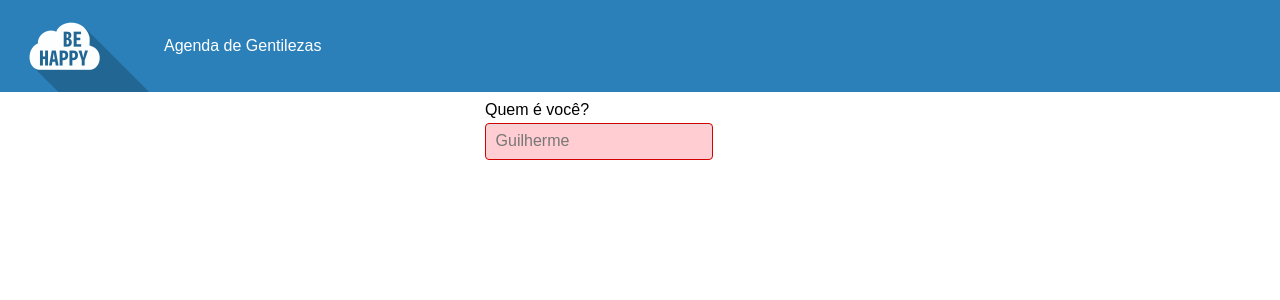
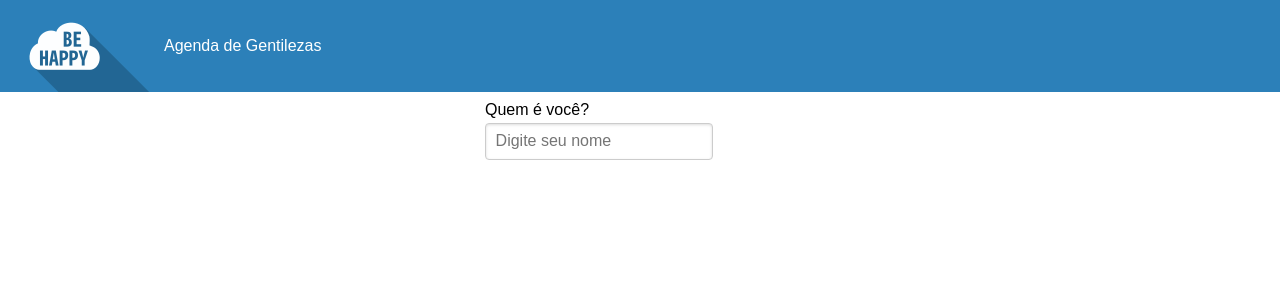
Before and after one commit to thiagoneres/behappywithme2, a React (Create React App) app: page / in a window 1280 px wide. Shown: the top 300 px of the page. Built offline with nearby package versions, Linux system fonts and the light colour scheme.

Commit message:
Update NovoUsuario

```diff
--- a/src/components/NovoUsuario/index.jsx
+++ b/src/components/NovoUsuario/index.jsx
@@ -1,23 +1,50 @@
 import React from 'react'
 import Label from '../Label/Index.jsx'
-import	Input	from	'../Input/Index.jsx'
+import Input from '../Input/Index.jsx'
 
 //definimos o component como classe, pois nele serão armazenados dados(states)
 //O valor da propriedade htmlFor ficou como nome,porque este será	o id da	<input>	associada.
 //classes do pure.css --> pure-form(define o estilo básico do form) e o pure-form-stacked(posiciona uma tag abaixo da outra)
-class NovoUsuario extends React.Component{
-    render(){
-        return(
+class NovoUsuario extends React.Component {
+
+    constructor(props) {
+        super(props);
+        this.state = {
+            usuario: {
+                nome: ''
+            },
+            validacao: {
+                nomeInvalido: false
+            }
+        };
+
+    }
+
+    atualizarNome(e) {
+        let usuario = this.state.usuario;
+        usuario.nome = e.target.value;
+        this.setState({
+            usuario: usuario
+        });
+    }
+
+    render() {
+        return (
             <div className="center">
                 <form className="pure-form pure-form-stacked">
-                    <Label htmlFor="nome" texto="Quem é você?"></Label>
+                    <Label
+                        htmlFor="nome"
+                        texto="Quem	é você?"
+                        valorInvalido={this.state.validacao.nomeInvalido}
+                    />
                     <Input
                         id="nome"
-                        placeholder="Digite	seu	nome"
+                        placeholder="Digite seu nome"
                         maxLength="40"
-                        readOnly
-                        valorInvalido
-                        defaultValue="Guilherme"
+                        readOnly={false}
+                        valorInvalido={this.state.validacao.nomeInvalido}
+                        defaultValue={this.state.usuario.nome}
+                        onChange={this.atualizarNome.bind(this)}
                     />
                 </form>
             </div>
```
